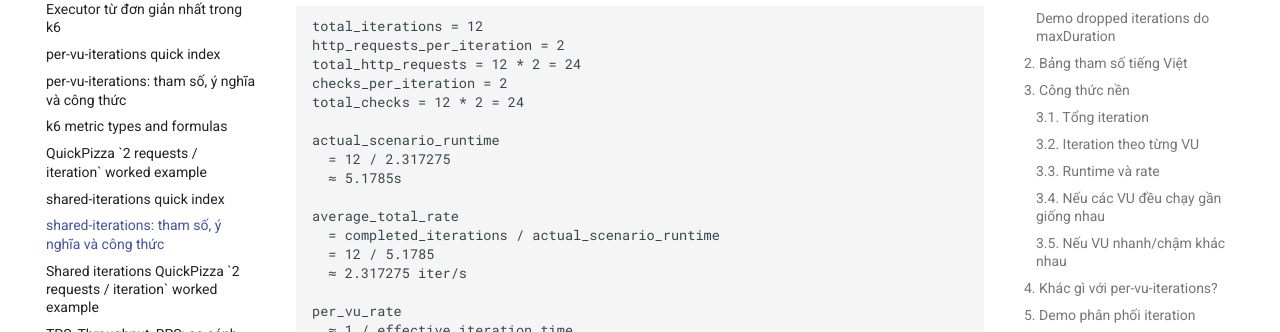
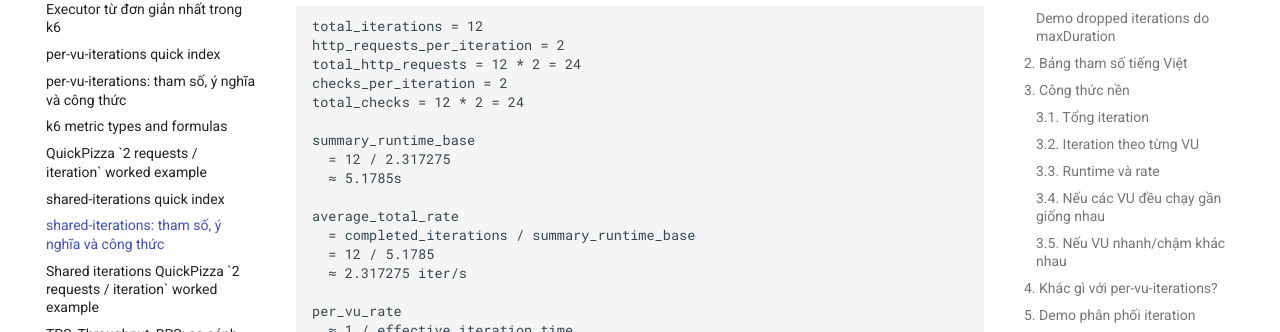
Before and after one commit to meomew-auto/markdown, an MkDocs documentation site: the page built from docs/20260515_shared-iterations-tham-so-cong-thuc.md, in a window 1280 px wide and 1400 px high, scrolled down 16109 px. Shown: the part 243-575 px from the top of the window. Built offline with MkDocs 1.6.1 and Material for MkDocs 9.7.7, drawn with Linux system fonts in a browser that asks for light colours; comment, search, counter and statistics services are not loaded; some of the changed text lies outside the part shown.

Commit message:
Update docs

```diff
--- a/docs/20260515_shared-iterations-tham-so-cong-thuc.md
+++ b/docs/20260515_shared-iterations-tham-so-cong-thuc.md
@@ -794,12 +794,12 @@ total_http_requests = 12 * 2 = 24
 checks_per_iteration = 2
 total_checks = 12 * 2 = 24
 
-actual_scenario_runtime
+summary_runtime_base
   = 12 / 2.317275
   ≈ 5.1785s
 
 average_total_rate
-  = completed_iterations / actual_scenario_runtime
+  = completed_iterations / summary_runtime_base
   = 12 / 5.1785
   ≈ 2.317275 iter/s
 
@@ -858,7 +858,7 @@ completed_iterations
   = iterations nếu không bị drop/interrupt
 
 average_iteration_rate
-  = completed_iterations / actual_scenario_runtime
+  = completed_iterations / summary_runtime_base
 
 summary iterations/s
   = average_iteration_rate của toàn scenario
@@ -870,11 +870,11 @@ per_vu_rate
 peak_total_rate
   ≈ active_vus * per_vu_rate
 
-http_reqs_count
+estimated_http_reqs_count_if_fixed_path
   = completed_iterations * http_requests_per_iteration
 
-http_reqs_rate
-  = http_reqs_count / actual_scenario_runtime
+estimated_http_reqs_rate_if_fixed_path
+  = estimated_http_reqs_count_if_fixed_path / summary_runtime_base
 
 VU nhanh
   có thể chạy nhiều iteration hơn VU chậm
```
Also changed, not shown: docs/20260515_shared-iterations-quick-index.md (+1 -0 lines), docs/20260517_ramping-vus-quick-index.md (+1 -0 lines), docs/20260518_ramping-arrival-rate-quick-index.md (+7 -0 lines), docs/20260518_ramping-arrival-rate-tham-so-cong-thuc.md (+1 -1 lines), docs/20260518_ramping_arrival_rate_worked_example.md (+4 -1 lines).
